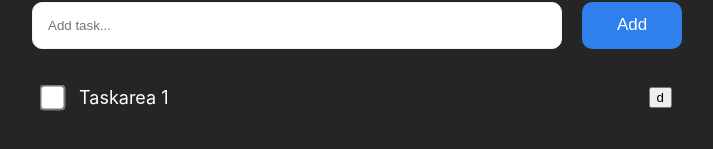
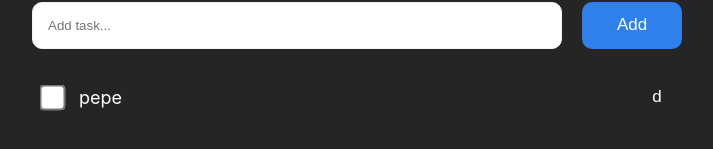
Before and after one commit to Ezequiiel98/to-do-react-ts, a React (Create React App) app: page / in a window 1280 px wide. Shown: the part 167-316 px from the top of the page, without its empty margins (283-996 px from the left). Built offline with nearby package versions, Linux system fonts and the light colour scheme.

Commit message:
agrego el componente button

```diff
--- /dev/null
+++ b/src/components/Button/index.module.scss
@@ -0,0 +1,26 @@
+.button {
+  max-width: 200px;
+  min-width: 50px;
+  padding: 10px 20px;
+  color: #fff;
+  border: none;
+  font-size: 17px;
+  background-color: transparent;
+
+  &:hover {
+    cursor: pointer;
+  }
+}
+
+.primary {
+  @extend .button;
+  min-width: 100px;
+  border-radius: 10px;
+  background-color: #2F80ED;
+}
+
+.danger {
+  @extend .button;
+  min-width: 120px;
+  background-color: #EB5757;
+}
--- /dev/null
+++ b/src/components/Button/index.tsx
@@ -0,0 +1,24 @@
+import React from 'react';
+
+import styles from './index.module.scss';
+
+type ButtonProps = {
+  danger?: boolean | undefined;
+  primary?: boolean | undefined;
+  children: React.ReactNode;
+  onClick?(e: React.MouseEvent<HTMLButtonElement, MouseEvent>): void |undefined;
+}
+
+const Button: React.FC<ButtonProps> = ({ danger, primary, children, onClick }) =>{
+  let styleButton = 'button';
+  styleButton = danger ? 'danger' : styleButton;
+  styleButton = primary ? 'primary' : styleButton;
+
+  return (
+    <button type="button" className={styles[styleButton]} onClick={onClick}>
+      {children}
+    </button>
+  );
+};
+
+export default Button;
--- a/src/components/FormAddTask/index.module.scss
+++ b/src/components/FormAddTask/index.module.scss
@@ -11,16 +11,3 @@
   border: 1px solid #f3f3f3;
   border-radius: 10px;
 }
-
-.buttonAdd {
-  min-width: 100px;
-  padding: 10px;
-  background-color: #2F80ED;
-  color: #fff;
-  border: none;
-  border-radius: 10px;
-  font-size: 17px;
-  &>p{
-    padding:0;
-  }
-}
--- a/src/components/FormAddTask/index.tsx
+++ b/src/components/FormAddTask/index.tsx
@@ -1,11 +1,15 @@
 import React from 'react';
+
+import Button from '../Button';
 
 import styles from './index.module.scss';
 
 const FormAddTask: React.FC = () => (
   <form className={styles.formAddTask}>
     <input placeholder="Add task..." className={styles.inputTask} type="text" />
-    <button className={styles.buttonAdd} type="submit">Add</button>
+    <Button primary>
+      Add
+    </Button>
   </form>
 );
 
--- a/src/components/Task/index.module.scss
+++ b/src/components/Task/index.module.scss
@@ -3,6 +3,12 @@
  padding: 0 10px;
  align-items: center;
  font-size: 18px;
+
+ & > button:last-of-type {
+   margin: auto 0 auto auto;
+   padding-right: 0;
+ }
+
 }
 
 .check {
@@ -18,7 +24,3 @@
     text-decoration: line-through #fff;
   }
 }
-
-.buttonDelete {
-  margin: auto 0 auto auto;
-}
--- a/src/components/Task/index.tsx
+++ b/src/components/Task/index.tsx
@@ -1,12 +1,19 @@
 import React from 'react';
+
+import Button from '../Button';
 
 import styles from './index.module.scss';
 
-const Task: React.FC = () => (
+type TaskProps = {
+  name: string;
+  id: string | number;
+  onClick: Function;
+}
+const Task: React.FC<TaskProps> = ({ name, id, onClick }) => (
   <div className={styles.task}>
     <input type="checkbox" className={styles.check} />
-    <p>Taskarea 1</p>
-    <button type="button" className={styles.buttonDelete}>d</button>
+    <p>{name}</p>
+    <Button onClick={ () => onClick(id)}>d</Button>
   </div>
 );
 
--- a/src/screens/App/index.tsx
+++ b/src/screens/App/index.tsx
@@ -1,6 +1,7 @@
 import React from 'react';
 
 import NavTabs from '../../components/NavTabs';
+import Button from '../../components/Button';
 import Task from '../../components/Task';
 import FormAddTask from '../../components/FormAddTask';
 
@@ -13,8 +14,9 @@ const App: React.FC = () => (
         <h1 className={styles.titleApp}>#todo</h1>
       </header>
       <NavTabs />
-        <FormAddTask />
-         <Task />
+      <FormAddTask />
+
+      <Task name="pepe" id={2} onClick={(i: number) => console.log(i)}/>
       </div>
   </div>
 );
```
